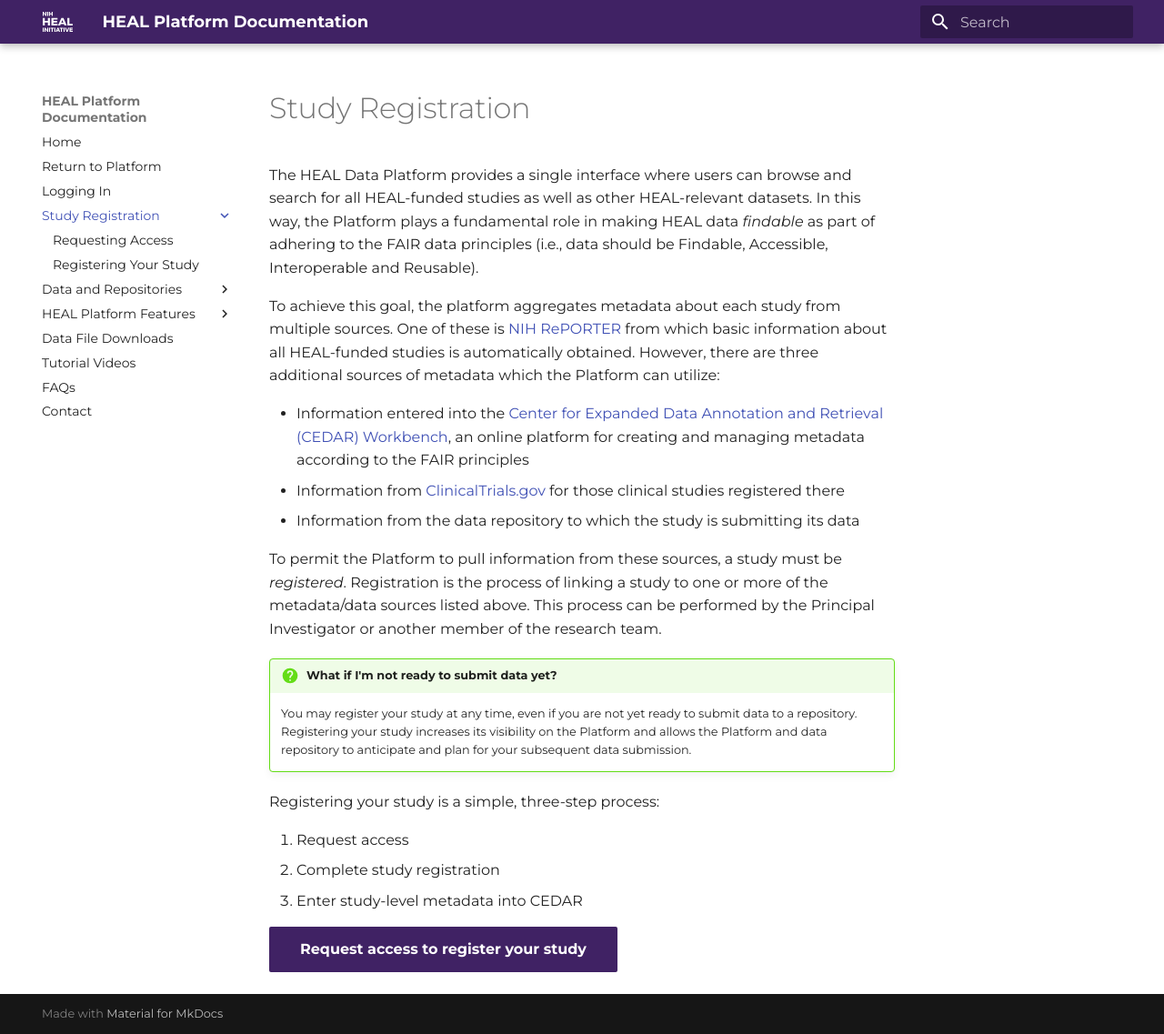
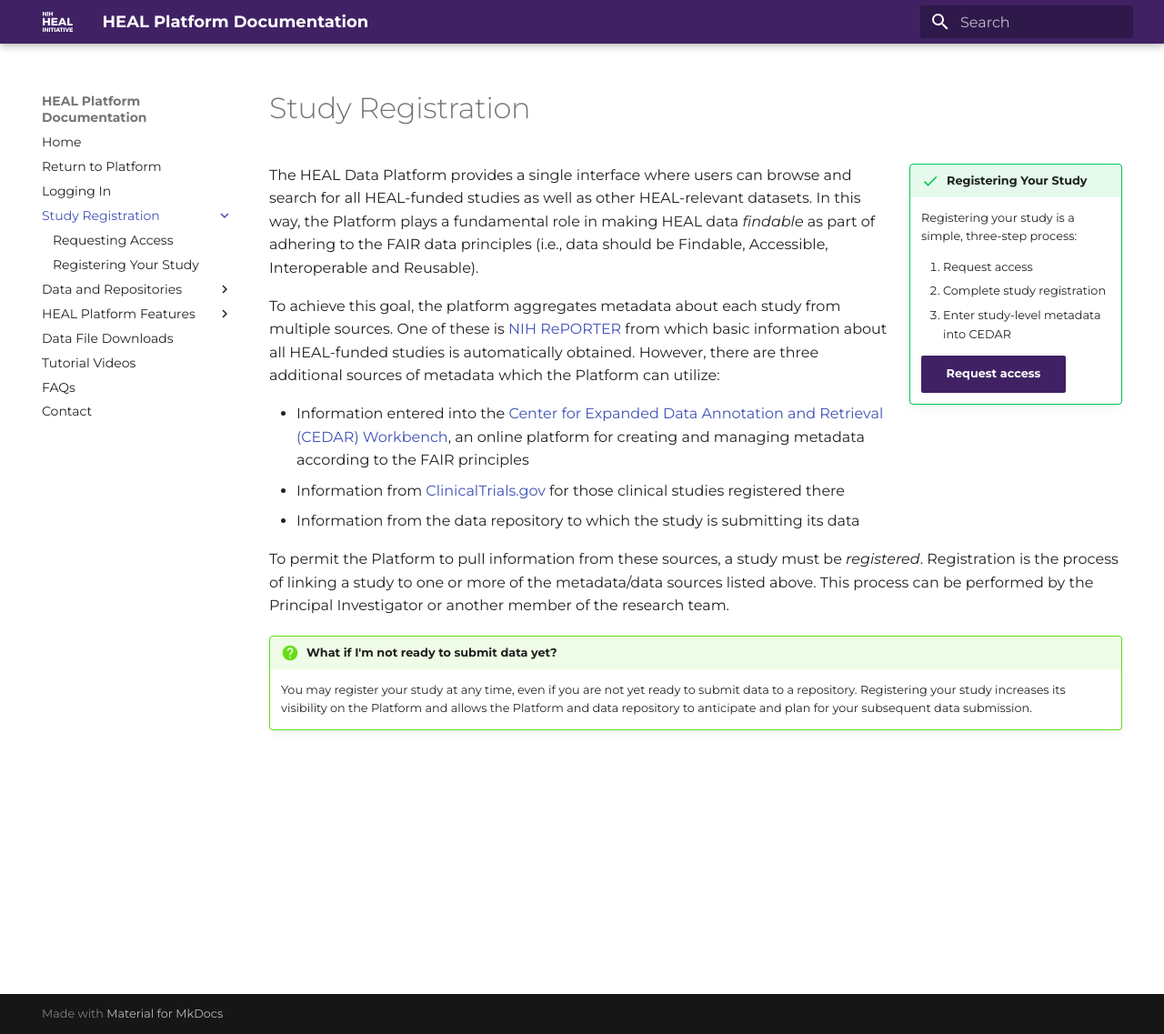
Before and after one commit to HEAL/platform-documentation, an MkDocs documentation site: the page built from docs/study-registration/index.md, in a window 1280 px wide and 1137 px high. Shown: the whole window at 91% size. Built offline with MkDocs 1.6.1 and Material for MkDocs 9.7.7, drawn with Linux system fonts in a browser that asks for light colours; some of the changed lines change nothing that is shown.

Commit message:
Move "3 step process" up to top of page, as suggested by Alison

```diff
--- a/docs/study-registration/index.md
+++ b/docs/study-registration/index.md
@@ -1,4 +1,19 @@
+---
+hide:
+  - toc
+---
+
 # Study Registration
+
+!!! success inline end "Registering Your Study"
+
+    Registering your study is a simple, three-step process:
+
+    1. Request access
+    2. Complete study registration
+    3. Enter study-level metadata into CEDAR
+
+    [Request access](requesting-access.md){ .md-button .md-button--primary }
 
 The HEAL Data Platform provides a single interface where users can browse and
 search for all HEAL-funded studies as well as other HEAL-relevant datasets. In
@@ -33,14 +48,6 @@
     visibility on the Platform and allows the Platform and data repository to
     anticipate and plan for your subsequent data submission.
 
-Registering your study is a simple, three-step process:
-
-1. Request access
-2. Complete study registration
-3. Enter study-level metadata into CEDAR
-
-[Request access to register your study](requesting-access.md){ .md-button .md-button--primary }
-
 <!-- ??? success "A study-level metadata instance within CEDAR"
 
       Regardless of whether I'm a data-savvy researcher, patient, clinician, economist, or policy-maker, whether I come from a focus on pain or opioid conditions, **study level metadata** enables quick and easy search and discovery for studies that might be producing datasets or findings of relevance (even before the study has started or data has been produced).
```
